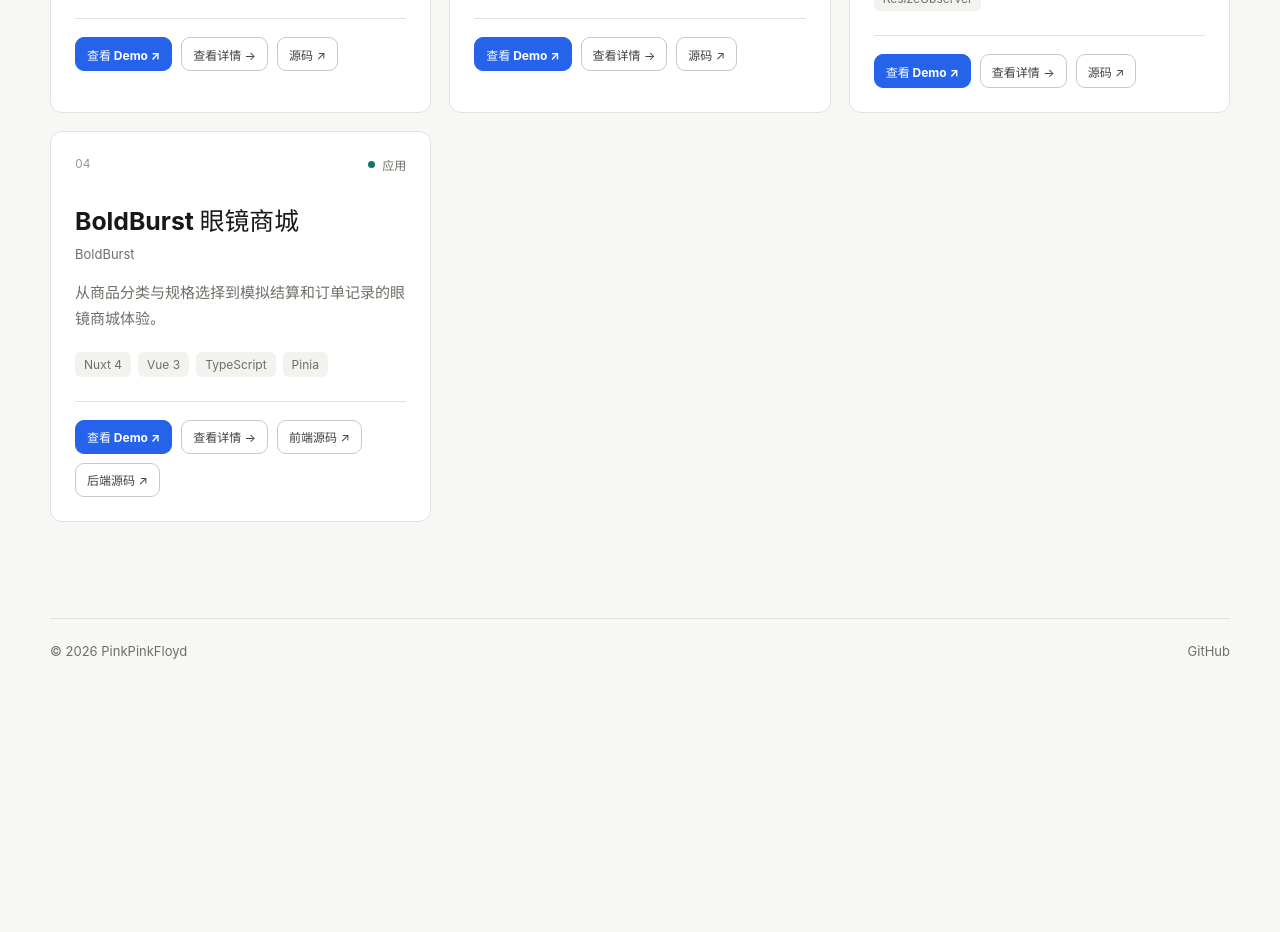
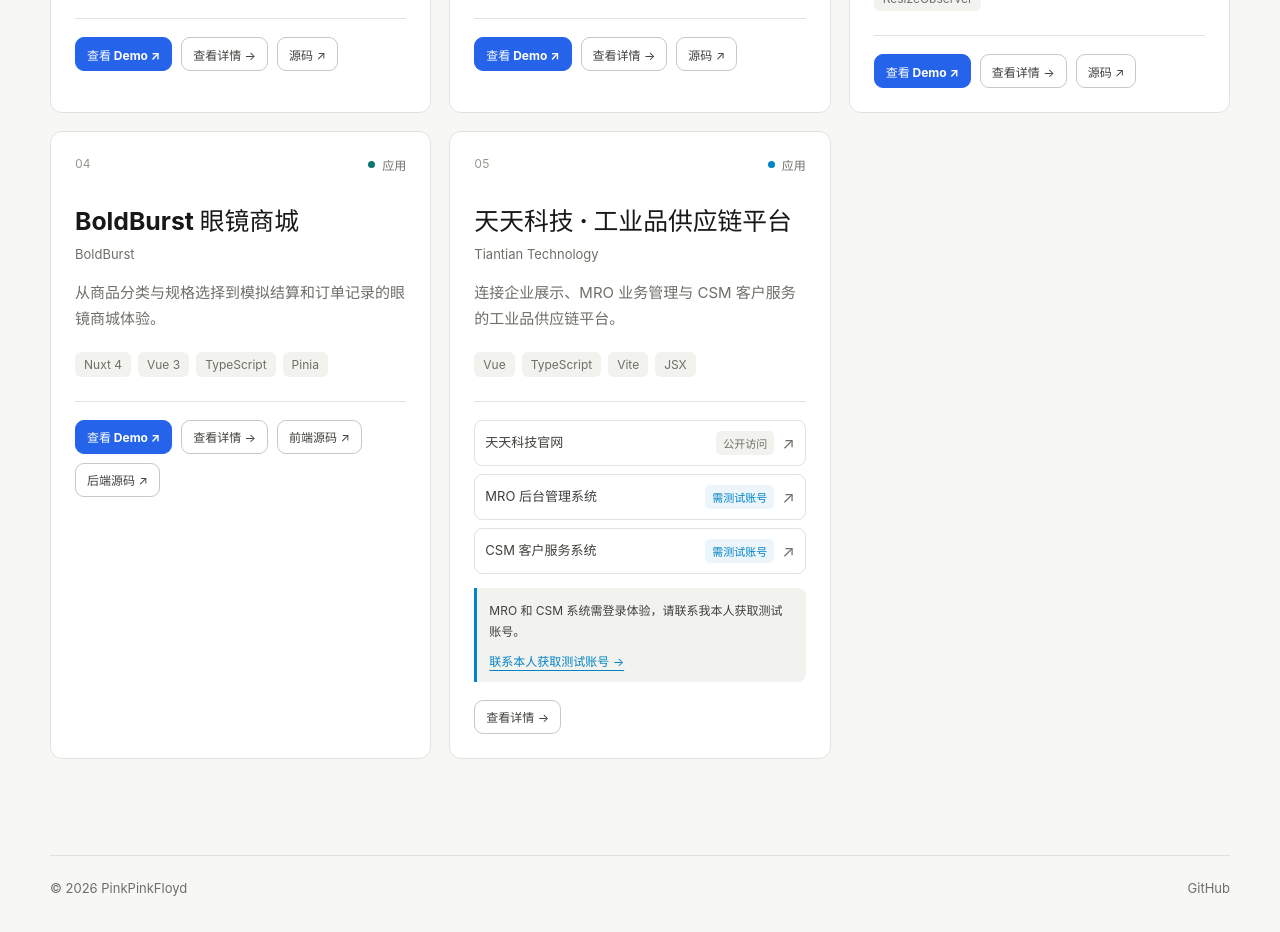
Before and after one commit to PinkPinkFloyd/SummerProjectHub, a Vue app: page / in a window 1280 px wide. Shown: the part 520-1452 px from the top of the page. Before the commit the page ends 1215 px from the top, so only its background shows below. Built offline with nearby package versions, Linux system fonts and the light colour scheme.

Commit message:
Group Tiantian website and business systems in project catalog

```diff
--- a/src/components/ProjectCard.vue
+++ b/src/components/ProjectCard.vue
@@ -2,15 +2,15 @@
 import { computed } from 'vue'
 
 import ProjectLinks from '@/components/ProjectLinks.vue'
+import ProjectSites from '@/components/ProjectSites.vue'
 import { projectTypeLabels } from '@/data/projects'
 import type { Project } from '@/types/project'
 
 const props = defineProps<{
   project: Project
-  index: number
 }>()
 
-const projectNumber = computed(() => String(props.index + 1).padStart(2, '0'))
+const projectNumber = computed(() => String(props.project.order).padStart(2, '0'))
 </script>
 
 <template>
@@ -33,12 +33,19 @@
       </ul>
 
       <div class="card-actions">
+        <ProjectSites
+          v-if="project.sites?.length"
+          compact
+          :sites="project.sites"
+          :access-note="project.accessNote"
+        />
         <ProjectLinks
           compact
           :links="project.links"
           :demo-status="project.demoStatus"
           :details-to="{ name: 'project-detail', params: { slug: project.slug } }"
           :show-unavailable="false"
+          :suppress-primary="!!project.sites?.length"
         />
       </div>
     </div>
--- a/src/components/ProjectGrid.vue
+++ b/src/components/ProjectGrid.vue
@@ -10,10 +10,9 @@
 <template>
   <div v-if="projects.length" class="project-grid">
     <ProjectCard
-      v-for="(project, index) in projects"
+      v-for="project in projects"
       :key="project.id"
       :project="project"
-      :index="index"
     />
   </div>
   <div v-else class="empty-state">
--- a/src/components/ProjectLinks.vue
+++ b/src/components/ProjectLinks.vue
@@ -8,18 +8,19 @@
   detailsTo?: RouteLocationRaw
   compact?: boolean
   showUnavailable?: boolean
+  suppressPrimary?: boolean
 }>()
 </script>
 
 <template>
   <div class="project-links" :class="{ compact }">
-    <a v-if="links.demo" class="link-button primary" :href="links.demo" target="_blank" rel="noreferrer">
+    <a v-if="!suppressPrimary && links.demo" class="link-button primary" :href="links.demo" target="_blank" rel="noreferrer">
       查看 Demo ↗
     </a>
-    <a v-else-if="links.website" class="link-button primary" :href="links.website" target="_blank" rel="noreferrer">
+    <a v-else-if="!suppressPrimary && links.website" class="link-button primary" :href="links.website" target="_blank" rel="noreferrer">
       访问项目 ↗
     </a>
-    <span v-else-if="showUnavailable !== false" class="link-button disabled">
+    <span v-else-if="!suppressPrimary && showUnavailable !== false" class="link-button disabled">
       {{ demoStatus === 'offline' ? '演示暂不可用' : '在线体验准备中' }}
     </span>
 
@@ -28,6 +29,7 @@
     <a v-if="links.frontendSource" class="link-button" :href="links.frontendSource" target="_blank" rel="noreferrer">前端源码 ↗</a>
     <a v-if="links.backendSource" class="link-button" :href="links.backendSource" target="_blank" rel="noreferrer">后端源码 ↗</a>
     <a v-if="links.apiDocs" class="link-button" :href="links.apiDocs" target="_blank" rel="noreferrer">API 文档 ↗</a>
+    <a v-if="links.caseStudy && !compact" class="link-button" :href="links.caseStudy" target="_blank" rel="noopener noreferrer">项目背景文章 ↗</a>
   </div>
 </template>
 
--- /dev/null
+++ b/src/components/ProjectSites.vue
@@ -0,0 +1,204 @@
+<script setup lang="ts">
+import type { ProjectSite } from '@/types/project'
+
+defineProps<{
+  sites: ProjectSite[]
+  accessNote?: string
+  compact?: boolean
+}>()
+</script>
+
+<template>
+  <div class="project-sites" :class="{ compact }">
+    <div class="site-grid">
+      <article v-for="(site, index) in sites" :key="site.url" class="site-entry">
+        <a v-if="compact" class="site-row" :href="site.url" target="_blank" rel="noopener noreferrer">
+          <span class="site-name">{{ site.name }}</span>
+          <span class="site-status" :class="{ restricted: site.requiresLogin }">
+            {{ site.requiresLogin ? '需测试账号' : '公开访问' }}
+          </span>
+          <span class="site-arrow" aria-hidden="true">↗</span>
+        </a>
+        <template v-else>
+          <div class="site-meta">
+            <span class="site-number">{{ String(index + 1).padStart(2, '0') }}</span>
+            <span class="site-status" :class="{ restricted: site.requiresLogin }">
+              {{ site.requiresLogin ? '需测试账号' : '公开访问' }}
+            </span>
+          </div>
+          <h3 class="site-title">{{ site.name }}</h3>
+          <p class="site-description">{{ site.description }}</p>
+          <a class="site-button" :href="site.url" :aria-label="'打开' + site.name" target="_blank" rel="noopener noreferrer">
+            {{ site.requiresLogin ? '进入系统' : '访问官网' }} <span aria-hidden="true">↗</span>
+          </a>
+        </template>
+      </article>
+    </div>
+    <div v-if="accessNote" class="access-note">
+      <p class="access-copy">{{ accessNote }}</p>
+      <RouterLink class="contact-link" to="/resume">联系本人获取测试账号 →</RouterLink>
+    </div>
+  </div>
+</template>
+
+<style scoped>
+.project-sites {
+  display: grid;
+  gap: 20px;
+}
+
+.site-grid {
+  display: grid;
+  grid-template-columns: repeat(3, minmax(0, 1fr));
+  gap: 18px;
+}
+
+.site-entry {
+  display: flex;
+  flex-direction: column;
+  min-width: 0;
+  padding: 24px;
+  border: 1px solid var(--line);
+  border-radius: 12px;
+  background: var(--surface);
+}
+
+.site-meta {
+  display: flex;
+  align-items: center;
+  justify-content: space-between;
+  gap: 10px;
+}
+
+.site-number {
+  color: var(--text-faint);
+  font-family: var(--font-mono);
+  font-size: 0.75rem;
+}
+
+.site-status {
+  flex-shrink: 0;
+  padding: 4px 7px;
+  border-radius: 5px;
+  background: var(--surface-muted);
+  color: var(--text-muted);
+  font-size: 0.6875rem;
+}
+
+.site-status.restricted {
+  background: color-mix(in srgb, var(--project-accent), transparent 92%);
+  color: var(--project-accent);
+}
+
+.site-title {
+  margin: 24px 0 12px;
+  font-size: 1.125rem;
+  line-height: 1.5;
+}
+
+.site-description {
+  flex: 1;
+  margin: 0 0 24px;
+  color: var(--text-muted);
+  font-size: 0.875rem;
+  line-height: 1.8;
+}
+
+.site-button {
+  display: flex;
+  align-items: center;
+  justify-content: space-between;
+  min-height: 44px;
+  padding: 0 14px;
+  border: 1px solid var(--line-strong);
+  border-radius: 8px;
+  color: var(--text);
+  font-size: 0.8125rem;
+  text-decoration: none;
+}
+
+.site-button:hover {
+  border-color: var(--project-accent);
+  color: var(--project-accent);
+}
+
+.access-note {
+  padding: 16px 20px;
+  border-left: 3px solid var(--project-accent);
+  border-radius: 0 8px 8px 0;
+  background: var(--surface-muted);
+}
+
+.access-copy {
+  margin: 0 0 8px;
+  color: var(--text-subtle);
+  font-size: 0.875rem;
+  line-height: 1.75;
+}
+
+.contact-link {
+  color: var(--project-accent);
+  font-size: 0.8125rem;
+  text-underline-offset: 4px;
+}
+
+.compact {
+  gap: 14px;
+  margin-bottom: 18px;
+}
+
+.compact .site-grid {
+  grid-template-columns: 1fr;
+  gap: 8px;
+}
+
+.compact .site-entry {
+  padding: 0;
+  border-radius: 8px;
+}
+
+.site-row {
+  display: flex;
+  align-items: center;
+  gap: 8px;
+  min-height: 44px;
+  padding: 10px;
+  color: var(--text-subtle);
+  text-decoration: none;
+}
+
+.site-row:hover {
+  color: var(--project-accent);
+  background: var(--surface-muted);
+  border-radius: 8px;
+}
+
+.site-name {
+  flex: 1;
+  min-width: 0;
+  font-size: 0.8125rem;
+  line-height: 1.5;
+}
+
+.site-arrow {
+  color: var(--text-muted);
+}
+
+.compact .access-note {
+  padding: 12px;
+}
+
+.compact .access-copy {
+  font-size: 0.75rem;
+}
+
+.compact .contact-link {
+  font-size: 0.75rem;
+}
+
+@media (max-width: 760px) {
+  .site-grid {
+    grid-template-columns: 1fr;
+  }
+}
+</style>
--- a/src/data/projects.ts
+++ b/src/data/projects.ts
@@ -135,6 +135,60 @@
     code: 'COMMERCE / 04',
     featured: true,
   },
+  {
+    id: 'tiantian-supply-chain',
+    slug: 'tiantian-supply-chain',
+    order: 5,
+    title: '天天科技 · 工业品供应链平台',
+    shortTitle: 'Tiantian Technology',
+    summary: '连接企业展示、MRO 业务管理与 CSM 客户服务的工业品供应链平台。',
+    description:
+      '天天供应链科技围绕工业品 MRO 提供第四方解决方案，通过业务管理、货源共享与客户服务连接贸易商和终端企业。本项目集中展示天天科技官网、MRO 后台管理系统及 CSM 客户服务系统三个线上入口。',
+    type: 'application',
+    stack: ['Vue', 'TypeScript', 'Vite', 'JSX', 'Composition API'],
+    highlights: [
+      '企业官网展示工业品供应链解决方案与服务定位',
+      'MRO 系统覆盖采购、供应、库存、结算等核心业务管理',
+      '供应链协同与货源共享，连接贸易商及其合作伙伴',
+      'CSM 面向终端企业，承接客户服务与业务协同场景',
+    ],
+    challenges: [
+      '在复杂业务与大数据量场景中优化表格交互和渲染性能',
+      '通过公共组件复用与 Vue 3 渐进式重构支持长期迭代',
+    ],
+    architecture: [
+      '官网负责企业和解决方案展示，业务系统承接日常管理',
+      'MRO 与 CSM 分别面向后台业务管理和终端客户服务',
+      '前端通过公共组件、通用 Hook 与 TypeScript 支持多系统开发',
+    ],
+    links: {
+      caseStudy: 'https://baby.ifeng.com/c/8cE56ebS5w9',
+    },
+    sites: [
+      {
+        name: '天天科技官网',
+        url: 'http://www.ttytms.com/',
+        description: '了解天天科技的企业定位、工业品供应链解决方案与服务方向。',
+      },
+      {
+        name: 'MRO 后台管理系统',
+        url: 'https://tttmro.com/#/login',
+        description: '面向工业品贸易商的业务管理平台，覆盖采购、供应、库存、结算等核心流程。',
+        requiresLogin: true,
+      },
+      {
+        name: 'CSM 客户服务系统',
+        url: 'https://csm.tttmro.com/#/login',
+        description: '面向终端企业的客户服务入口，连接贸易商与客户的服务需求和业务协同。',
+        requiresLogin: true,
+      },
+    ],
+    accessNote: 'MRO 和 CSM 系统需登录体验，请联系我本人获取测试账号。',
+    demoStatus: 'live',
+    accent: '#0284c7',
+    code: 'SUPPLY CHAIN / 05',
+    featured: true,
+  },
 ]
 
 export function findProjectBySlug(slug: string): Project | undefined {
--- a/src/views/ProjectDetailView.vue
+++ b/src/views/ProjectDetailView.vue
@@ -2,6 +2,7 @@
 import { computed } from 'vue'
 
 import ProjectLinks from '@/components/ProjectLinks.vue'
+import ProjectSites from '@/components/ProjectSites.vue'
 import { findProjectBySlug, projectTypeLabels } from '@/data/projects'
 
 const props = defineProps<{
@@ -15,12 +16,16 @@
   <article v-if="project" class="detail-view" :style="{ '--project-accent': project.accent }">
     <RouterLink class="back-link" to="/">← 返回项目档案</RouterLink>
 
-    <header class="detail-header">
+    <header class="detail-header" :class="{ 'grouped-project': !!project.sites?.length }">
       <div class="detail-copy">
         <p class="detail-code">{{ project.code }} · {{ projectTypeLabels[project.type] }}</p>
         <h1>{{ project.title }}</h1>
         <p>{{ project.description }}</p>
-        <ProjectLinks :links="project.links" :demo-status="project.demoStatus" />
+        <ProjectLinks
+          :links="project.links"
+          :demo-status="project.demoStatus"
+          :suppress-primary="!!project.sites?.length"
+        />
       </div>
 
       <div class="detail-signal" aria-hidden="true">
@@ -28,6 +33,12 @@
         <strong>{{ project.order.toString().padStart(2, '0') }}</strong>
       </div>
     </header>
+
+    <section v-if="project.sites?.length" class="detail-section">
+      <p class="section-label">ONLINE PLATFORMS</p>
+      <h2>在线入口</h2>
+      <ProjectSites :sites="project.sites" :access-note="project.accessNote" />
+    </section>
 
     <section class="detail-section stack-section">
       <p class="section-label">TECH STACK</p>
@@ -116,6 +127,12 @@
   font-size: clamp(2.5rem, 6vw, 5rem);
   line-height: 1.04;
   letter-spacing: -0.055em;
+}
+
+.grouped-project .detail-copy h1 {
+  font-size: clamp(2.25rem, 4.2vw, 3.5rem);
+  line-height: 1.18;
+  text-wrap: balance;
 }
 
 .detail-copy > p:not(.detail-code) {
```
Also changed, not shown: src/types/project.ts (+9 -0 lines), 1 other file (tests, documents, lock files or other folders).
